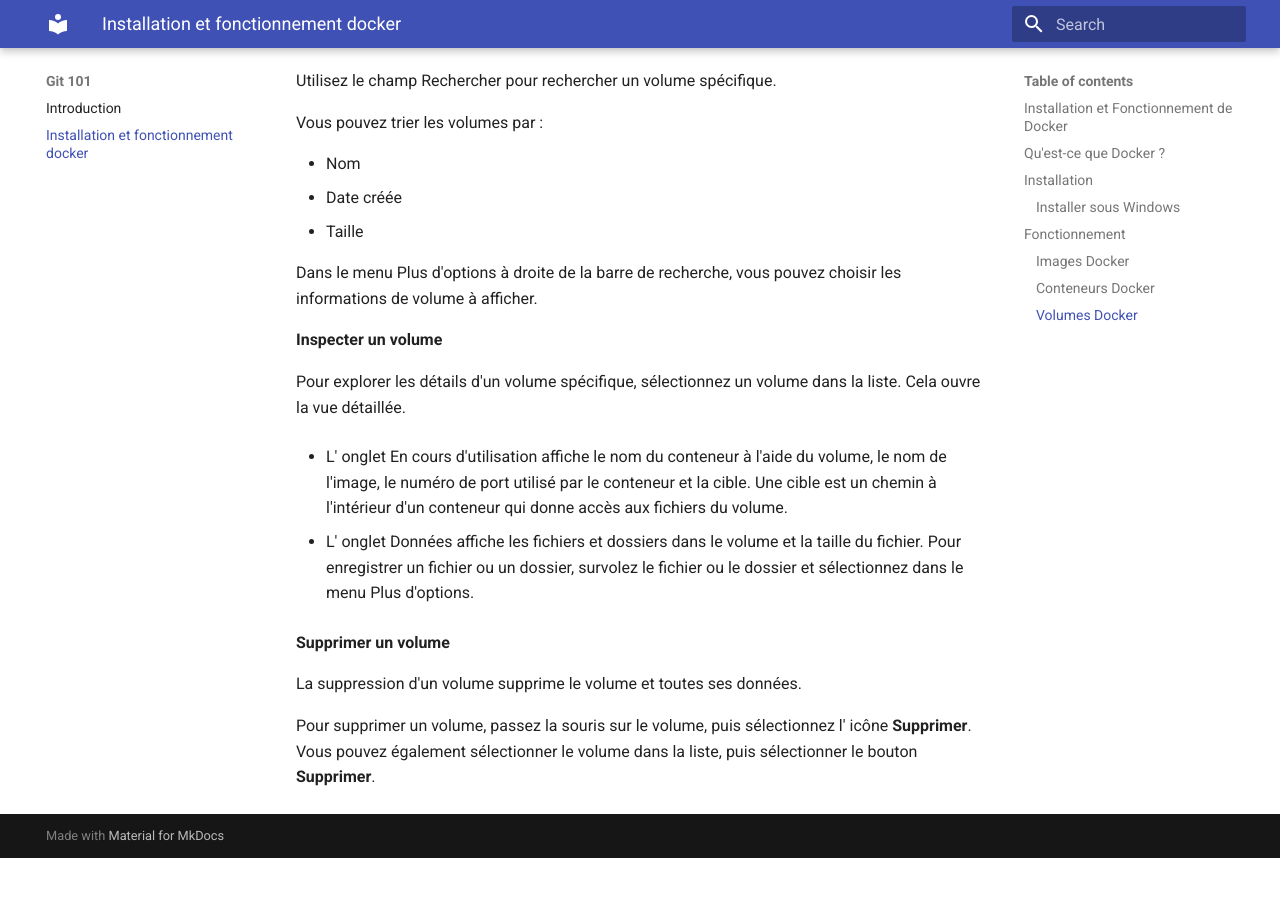
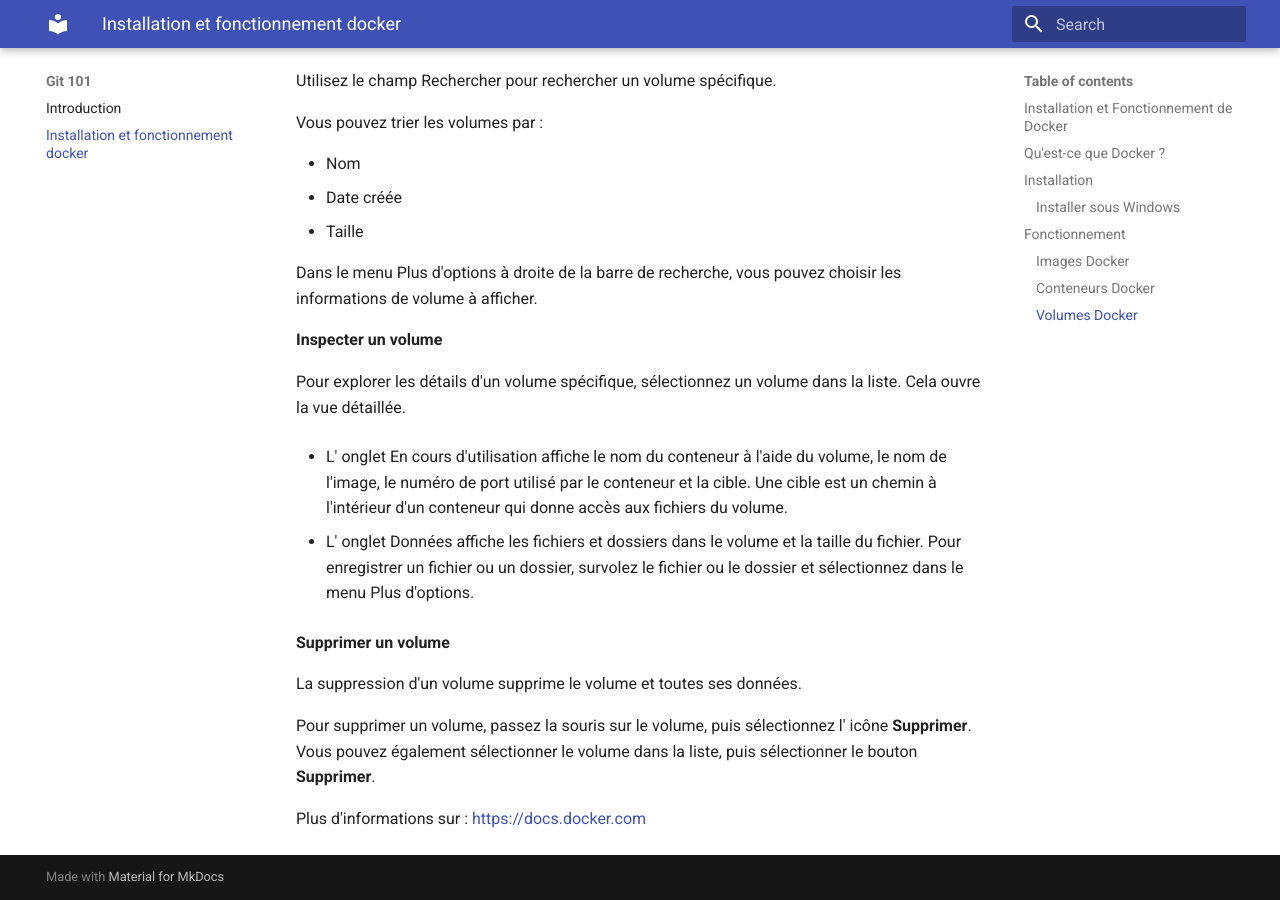
Before and after one commit to ub-mmi-but/git-101, an MkDocs documentation site: the page built from docs/Installation-et-fonctionnement-docker.md, in a window 1280 px wide and 900 px high, scrolled down 2128 px. Built offline with MkDocs 1.6.1 and Material for MkDocs 9.7.7, drawn with Linux system fonts in a browser that asks for light colours; before the commit the page ends 2986 px from its top, so only the background shows below that.

Commit message:
Installation-et-fonctionnement-V3

```diff
--- a/docs/Installation-et-fonctionnement-docker.md
+++ b/docs/Installation-et-fonctionnement-docker.md
@@ -94,3 +94,5 @@
 La suppression d'un volume supprime le volume et toutes ses données.
 
 Pour supprimer un volume, passez la souris sur le volume, puis sélectionnez l' icône **Supprimer**. Vous pouvez également sélectionner le volume dans la liste, puis sélectionner le bouton **Supprimer**.
+
+Plus d'informations sur : <https://docs.docker.com>
```
